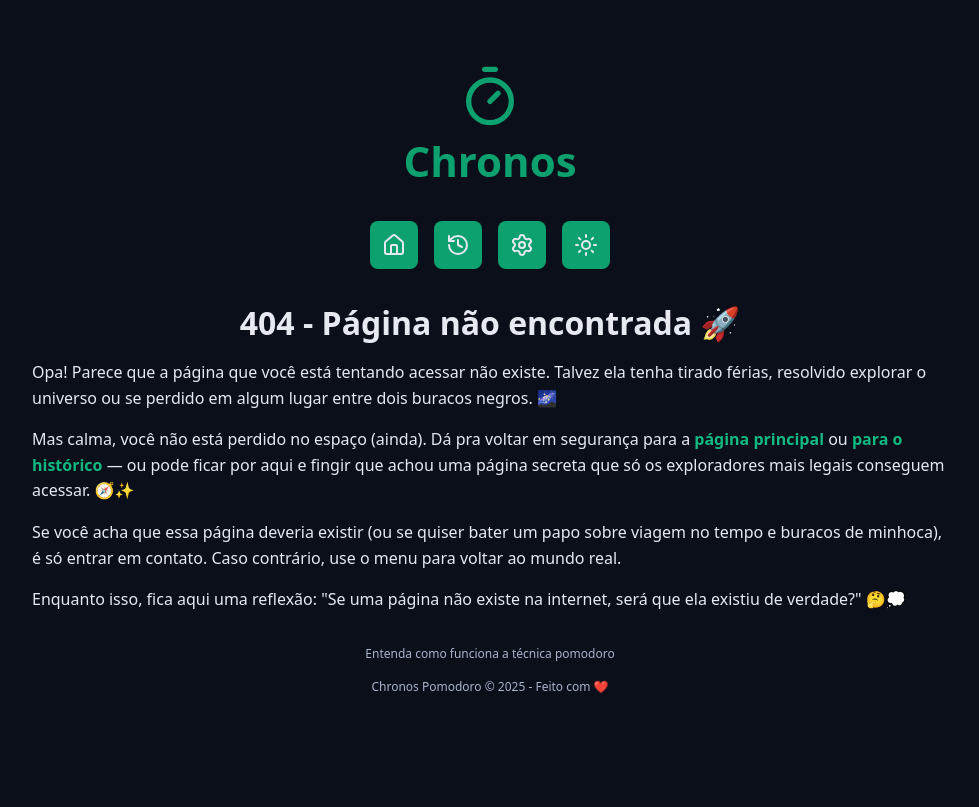
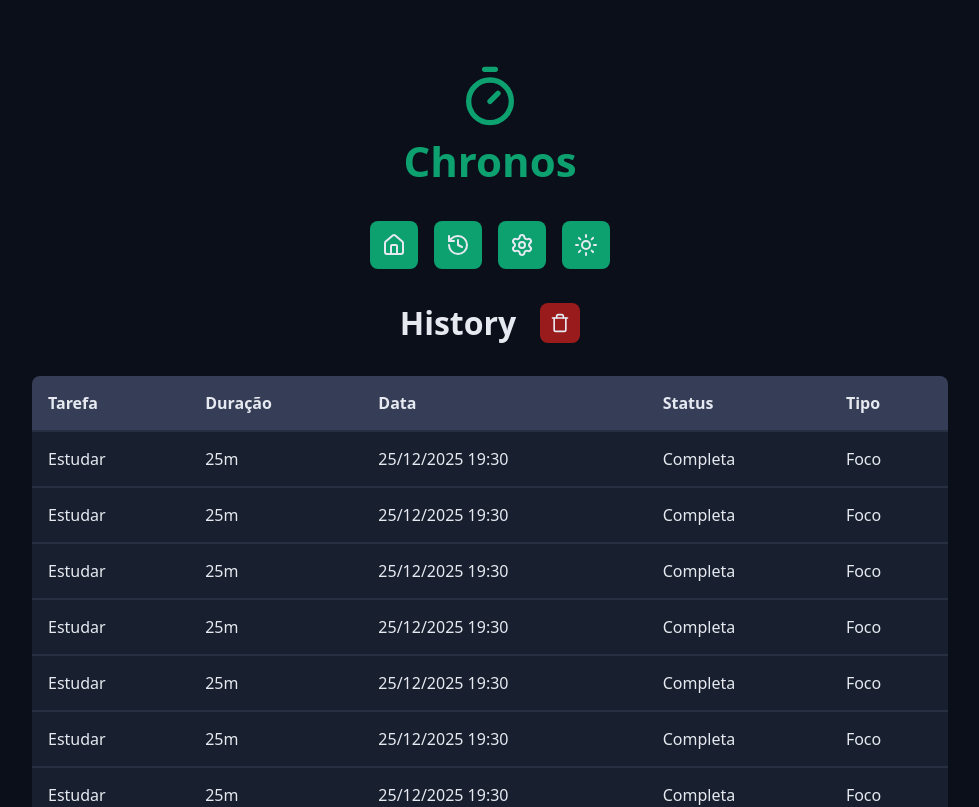
Before and after one commit to EduTiyo/chronos-pomodoro, a React (Vite) app: page /history in a window 1280 px wide. Shown: the top 807 px of the page, without its empty margins (150-1129 px from the left). Built offline with nearby package versions, Linux system fonts and the light colour scheme.

Commit message:
feat: adicionar estrutura da tabela e link da página ao menu

```diff
--- a/src/components/Menu/index.tsx
+++ b/src/components/Menu/index.tsx
@@ -49,7 +49,7 @@ const Menu = () => {
         <HouseIcon />
       </RouterLink>
       <RouterLink
-        href="#"
+        href="/history"
         className={styles.menuLink}
         aria-label="Ver o histórico"
         title="Ver o histórico"
--- /dev/null
+++ b/src/pages/History/index.tsx
@@ -0,0 +1,59 @@
+import MainTemplate from "../../templates/MainTemplate";
+import Container from "../../components/Container";
+import Heading from "../../components/Heading";
+import DefaultButton from "../../components/DefaultButton";
+import { TrashIcon } from "lucide-react";
+
+import styles from "./styles.module.css";
+
+const History = () => {
+  return (
+    <MainTemplate>
+      <Container>
+        <Heading>
+          <span>History</span>
+          <span className={styles.buttonContainer}>
+            <DefaultButton
+              icon={<TrashIcon />}
+              color="red"
+              aria-label="Apagar todo o histórico"
+              title="Apagar histórico"
+            />
+          </span>
+        </Heading>
+      </Container>
+
+      <Container>
+        <div className={styles.responsiveTable}>
+          <table>
+            <thead>
+              <tr>
+                <th>Tarefa</th>
+                <th>Duração</th>
+                <th>Data</th>
+                <th>Status</th>
+                <th>Tipo</th>
+              </tr>
+            </thead>
+
+            <tbody>
+              {Array.from({ length: 20 }).map((_, idx) => {
+                return (
+                  <tr key={idx}>
+                    <td>Estudar</td>
+                    <td>25m</td>
+                    <td>25/12/2025 19:30</td>
+                    <td>Completa</td>
+                    <td>Foco</td>
+                  </tr>
+                );
+              })}
+            </tbody>
+          </table>
+        </div>
+      </Container>
+    </MainTemplate>
+  );
+};
+
+export default History;
--- /dev/null
+++ b/src/pages/History/styles.module.css
@@ -0,0 +1,37 @@
+.buttonContainer button {
+  min-width: auto;
+  margin: 0;
+  padding: 1rem;
+}
+
+.buttonContainer button svg {
+  width: 2rem;
+  height: 2rem;
+}
+
+.responsiveTable {
+  overflow-x: auto;
+  border-radius: 0.8rem;
+}
+
+.responsiveTable table {
+  width: 100%;
+  min-width: 64rem;
+  font-size: 1.6rem;
+  border-collapse: collapse;
+}
+
+.responsiveTable th {
+  background-color: var(--gray-600);
+}
+
+.responsiveTable td {
+  background-color: var(--gray-800);
+}
+
+.responsiveTable th,
+.responsiveTable td {
+  border-bottom: 0.2rem solid var(--gray-700);
+  text-align: left;
+  padding: 1.6rem;
+}
--- a/src/routers/MainRouter/index.tsx
+++ b/src/routers/MainRouter/index.tsx
@@ -3,6 +3,7 @@ import Home from "../../pages/Home";
 import AboutPomodoro from "../../pages/AboutPomodoro";
 import { NotFound } from "../../pages/NotFound";
 import { useEffect } from "react";
+import History from "../../pages/History";
 
 function ScrollToTop() {
   const { pathname } = useLocation();
@@ -20,6 +21,7 @@ const MainRouter = () => {
     <BrowserRouter>
       <Routes>
         <Route path="/" element={<Home />} />
+        <Route path="/history" element={<History />} />
         <Route path="/about-pomodoro/" element={<AboutPomodoro />} />
         <Route path="*" element={<NotFound />} />
       </Routes>
```
